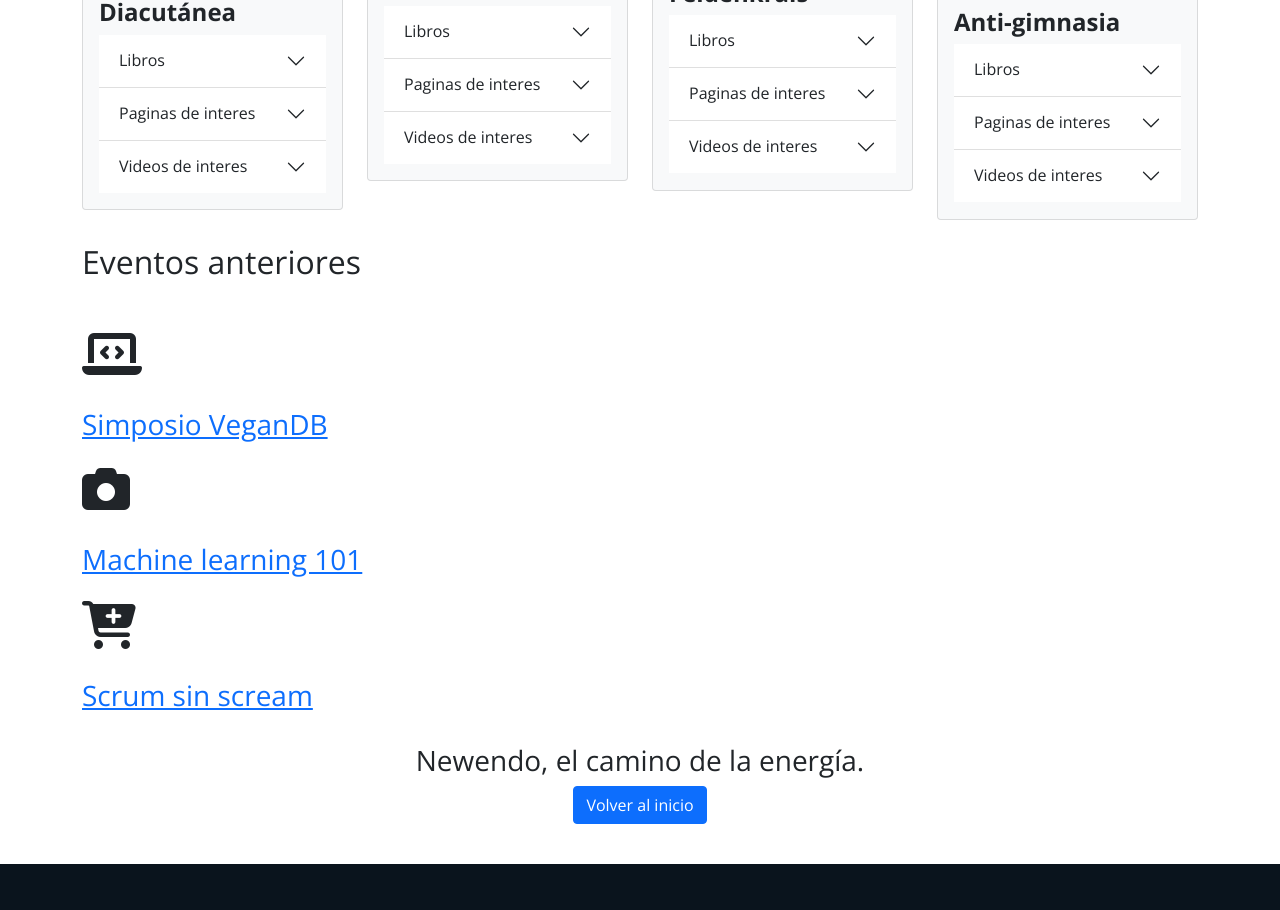
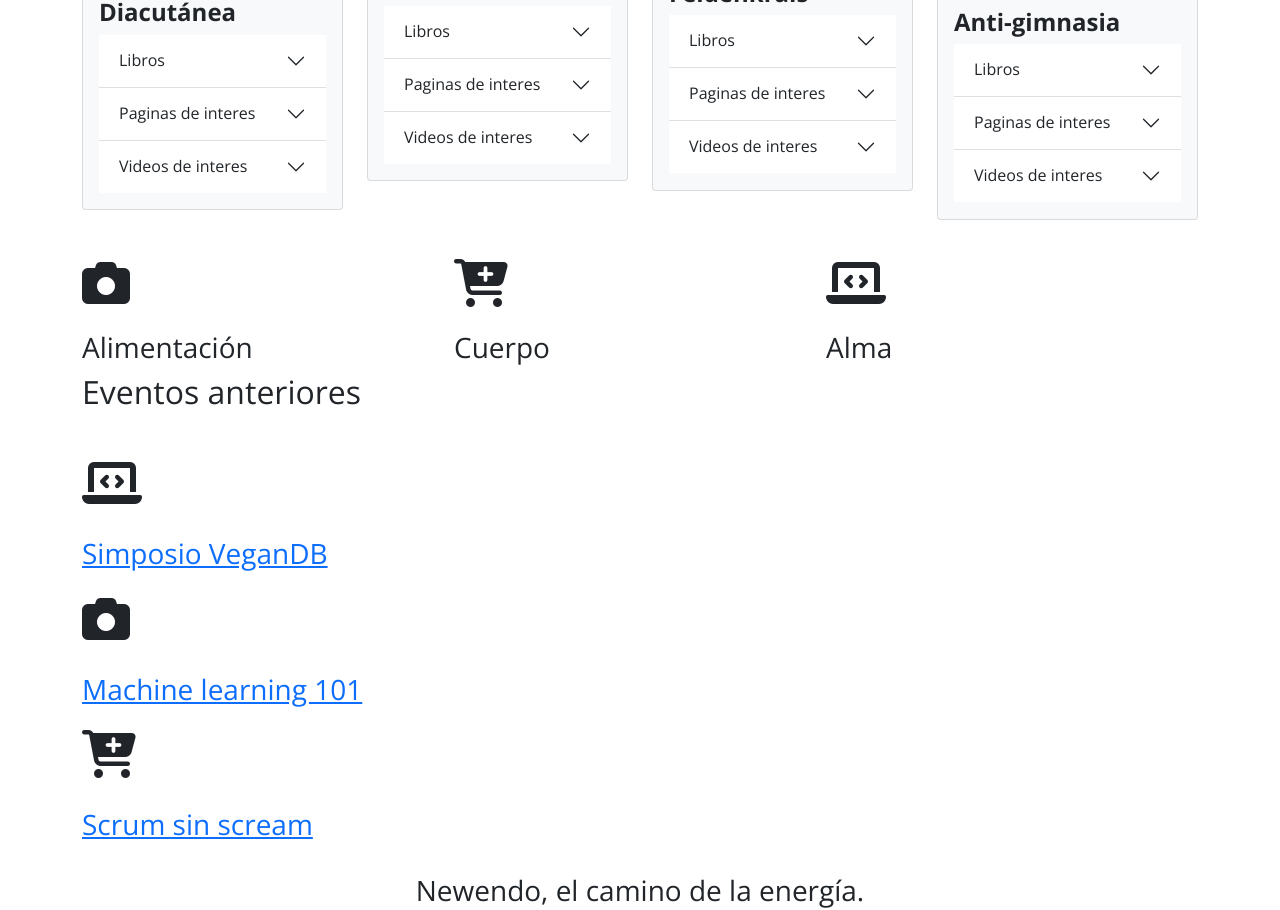
Before and after one commit to VictorPenafiel/Django_Deploy, a Django app: page / in a window 1280 px wide. Shown: the part 1524-2434 px from the top of the page. Run offline with Django 3.2, Linux system fonts and the light colour scheme; data comes from the database, SQL or seed files in the repository; some libraries are stand-ins or nearby versions.

Commit message:
dinamica

```diff
--- a/web/templates/index.html
+++ b/web/templates/index.html
@@ -128,6 +128,23 @@
             </div>
         </div>
         {% endfor %}
+
+        <div class="b-example-divider"></div>
+
+        <div data-aos="fade-in" data-aos-duration="2500" class="row">
+            <div class="col-md-4">
+                <i class="fas fa-camera fa-3x my-3"></i>
+                <h3 class="my-2">Alimentación</h3>
+            </div>
+            <div class="col-md-4">
+                <i class="fas fa-cart-plus fa-3x my-3"></i>
+                <h3 class="my-2">Cuerpo</h3>
+            </div>
+            <div class="col-md-4">
+                <i class="fa-solid fa-laptop-code fa-3x my-3"></i>
+                <h3 class="my-2">Alma</h3>
+            </div>
+        </div>
         <section id="eventos">
             <h2>Eventos anteriores</h2>
             <article class="evento">
@@ -150,7 +167,7 @@
             </article>
 
         </section>
-        <div class="b-example-divider"></div>
+
 
         <div class="dropdown-menu p-4 text-muted" style="max-width: 200px;">
             <p>
@@ -166,6 +183,12 @@
                 <i class="fas fa-camera fa-3x my-3"></i>
             </div>
         </div>
+
+
+
+
+
+
         <div data-aos="fade-up" data-aos-duration="1400" class="container">
             <div class="col-12 col-md-6 offset-0 offset-md-3 mt-4 mb-4">
                 <h3 class="text-center">
```
